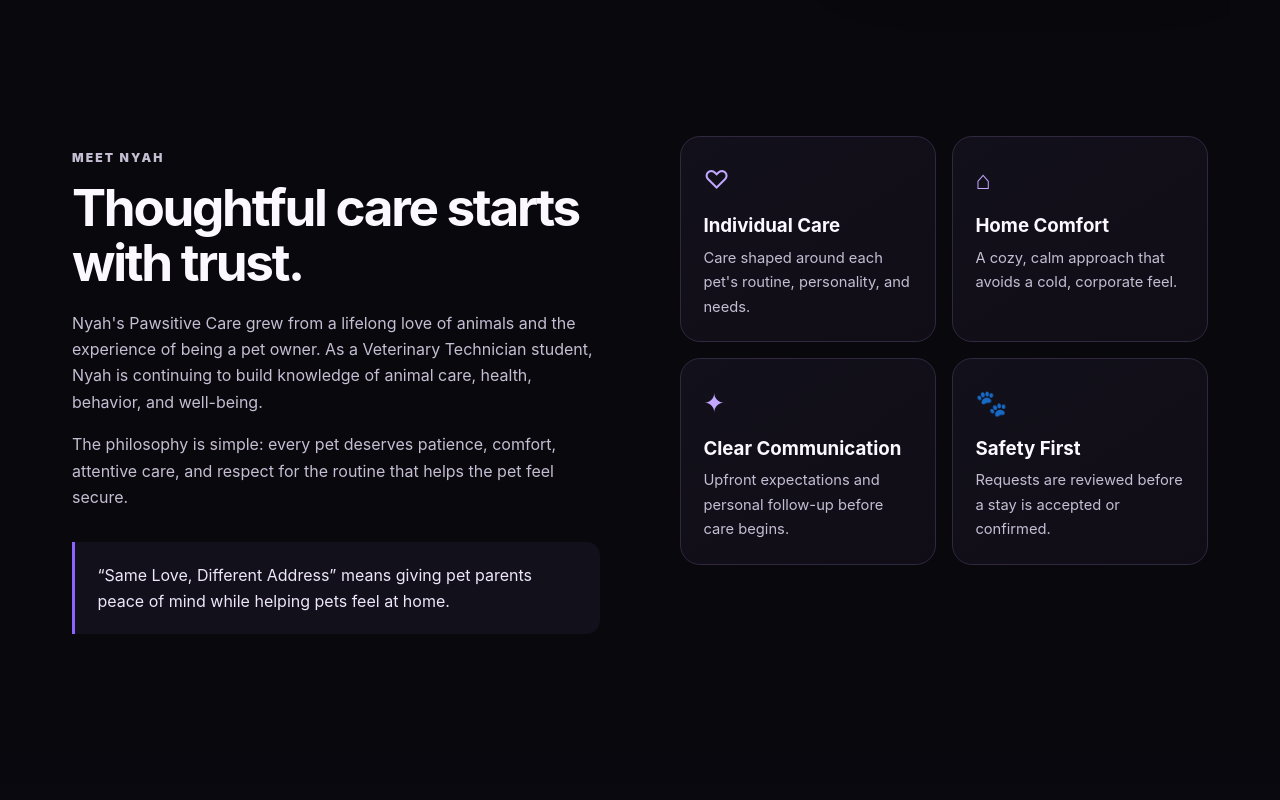
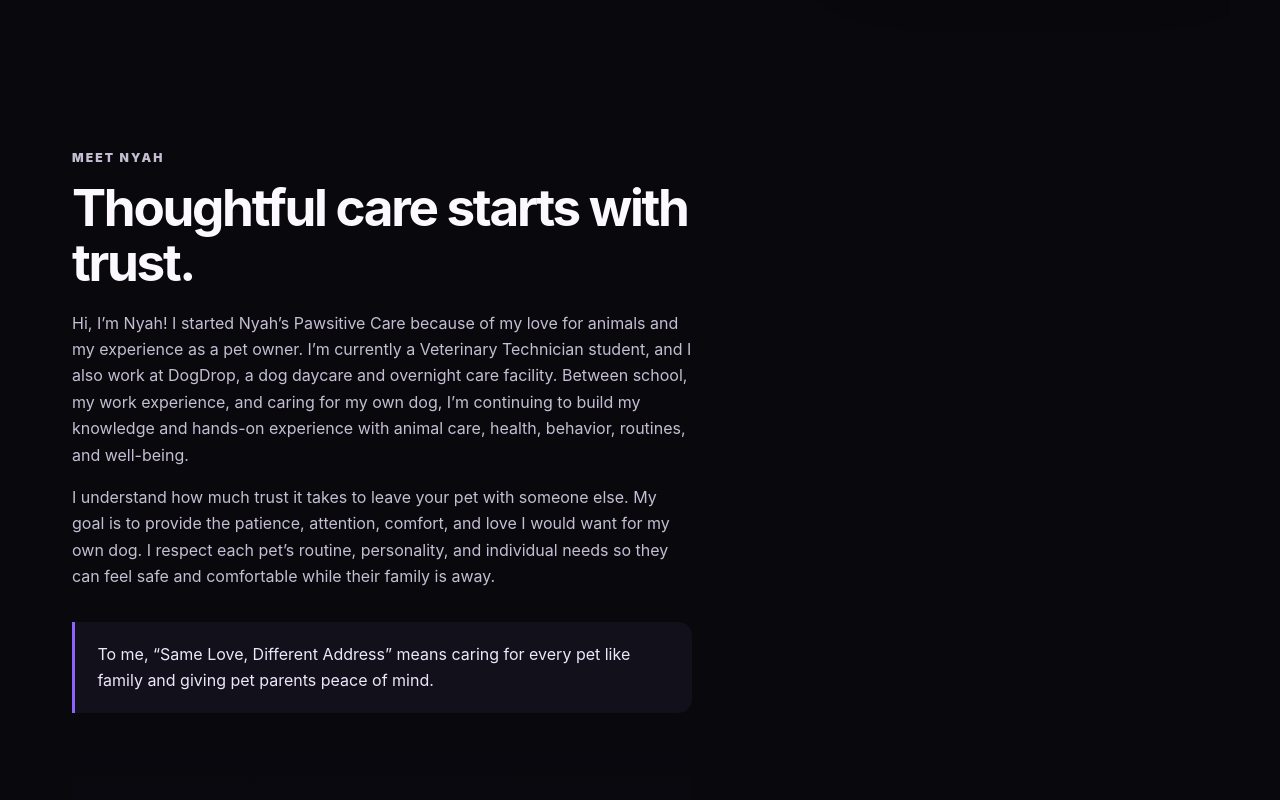
Before and after one commit to ChickieTendy/nyahs-pawsitive-care, a plain HTML site: page index.html in a window 1280 px wide. Shown: the part 760-1560 px from the top of the page. Drawn offline with Linux system fonts and the light colour scheme.

Commit message:
Update About Nyah section

```diff
--- a/index.html
+++ b/index.html
@@ -39,17 +39,12 @@
     <section id="about" class="section split">
       <div>
         <p class="eyebrow">Meet Nyah</p><h2>Thoughtful care starts with trust.</h2>
-        <p>Nyah's Pawsitive Care grew from a lifelong love of animals and the experience of being a pet owner. As a Veterinary Technician student, Nyah is continuing to build knowledge of animal care, health, behavior, and well-being.</p>
-        <p>The philosophy is simple: every pet deserves patience, comfort, attentive care, and respect for the routine that helps the pet feel secure.</p>
-        <blockquote>“Same Love, Different Address” means giving pet parents peace of mind while helping pets feel at home.</blockquote>
-      </div>
-      <div class="values-grid" aria-label="Care values">
-        <article><span>♡</span><h3>Individual Care</h3><p>Care shaped around each pet's routine, personality, and needs.</p></article>
-        <article><span>⌂</span><h3>Home Comfort</h3><p>A cozy, calm approach that avoids a cold, corporate feel.</p></article>
-        <article><span>✦</span><h3>Clear Communication</h3><p>Upfront expectations and personal follow-up before care begins.</p></article>
-        <article><span>🐾</span><h3>Safety First</h3><p>Requests are reviewed before a stay is accepted or confirmed.</p></article>
-      </div>
-    </section>
+       <p>Hi, I’m Nyah! I started Nyah’s Pawsitive Care because of my love for animals and my experience as a pet owner. I’m currently a Veterinary Technician student, and I also work at DogDrop, a dog daycare and overnight care facility. Between school, my work experience, and caring for my own dog, I’m continuing to build my knowledge and hands-on experience with animal care, health, behavior, routines, and well-being.</p>
+
+<p>I understand how much trust it takes to leave your pet with someone else. My goal is to provide the patience, attention, comfort, and love I would want for my own dog. I respect each pet’s routine, personality, and individual needs so they can feel safe and comfortable while their family is away.</p>
+
+<blockquote>To me, “Same Love, Different Address” means caring for every pet like family and giving pet parents peace of mind.</blockquote>
+
 
     <section id="services" class="section services-section">
       <p class="eyebrow">Services</p><h2>Care that fits where your pet feels comfortable.</h2>
```
